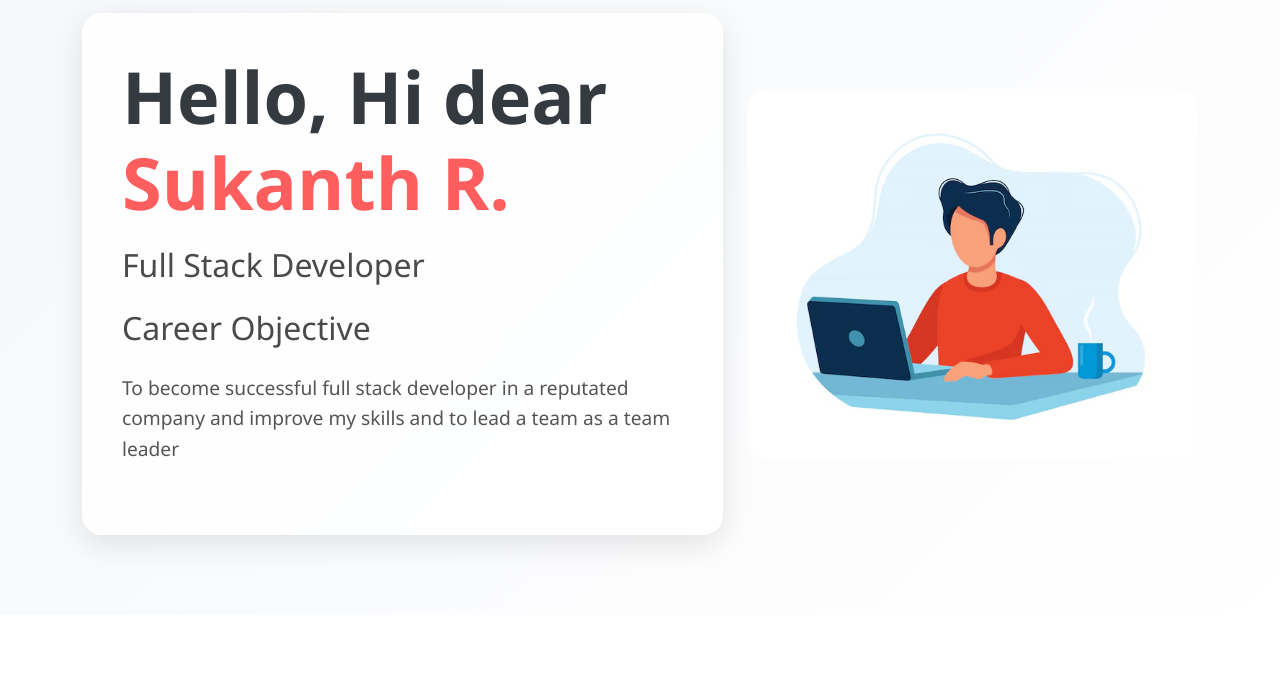
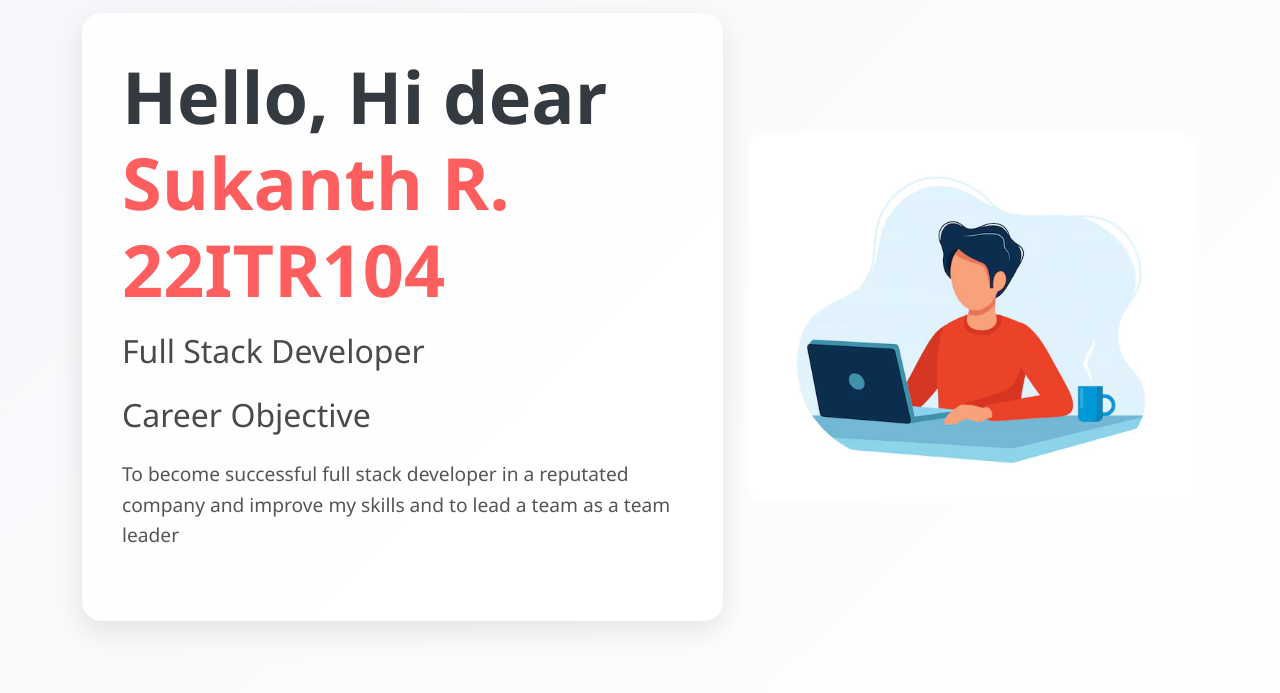
Before and after one commit to Sukanth-R/devdemo1, a plain HTML site: page index.html in a window 1280 px wide. Shown: the part 107-800 px from the top of the page. Drawn offline with Linux system fonts and the light colour scheme.

Commit message:
8th commit

```diff
--- a/index.html
+++ b/index.html
@@ -708,7 +708,7 @@
                 <div class="row align-items-center">
                     <div class="col-lg-7 col-md-12 mb-5 mb-lg-0">
                         <div class="card hero-card">
-                            <h1 class="hero-title">Hello, Hi dear  <small>Sukanth R. </small></h1>
+                            <h1 class="hero-title">Hello, Hi dear  <small>Sukanth R. 22ITR104</small></h1>
                             <h4 class="hero-subtitle">Full Stack Developer</h4>
                             <h4 class="hero-subtitle">Career Objective</h4>
                             <p class="hero-text">
```
